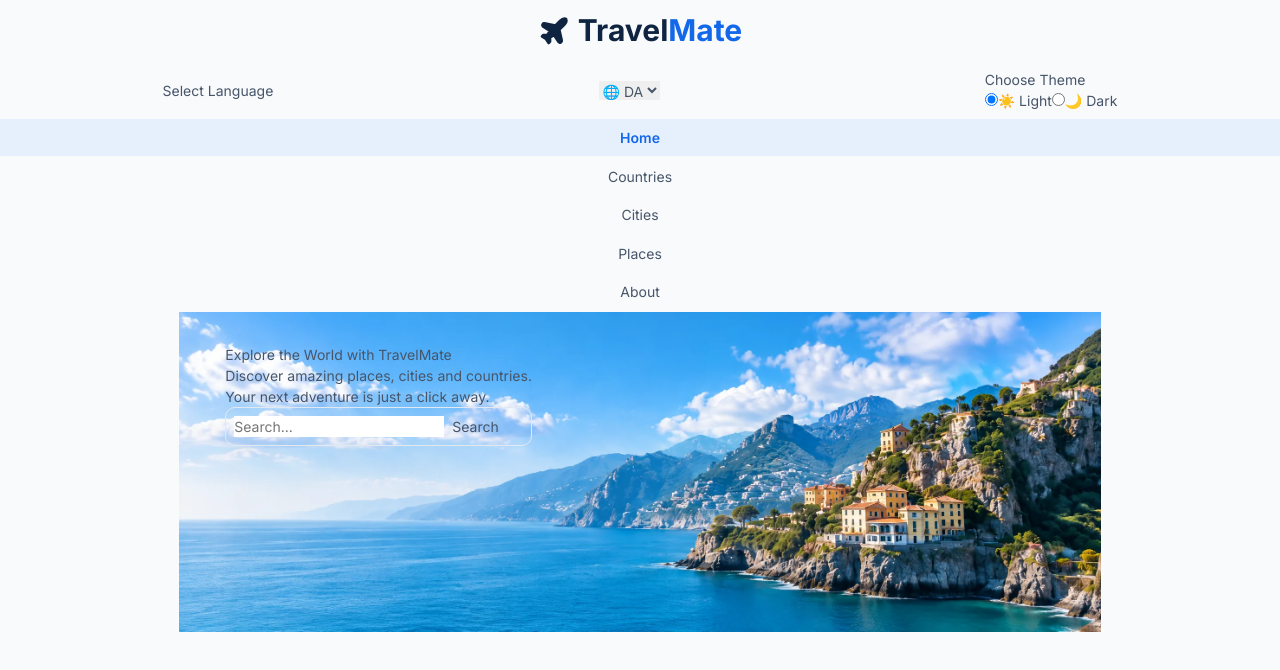
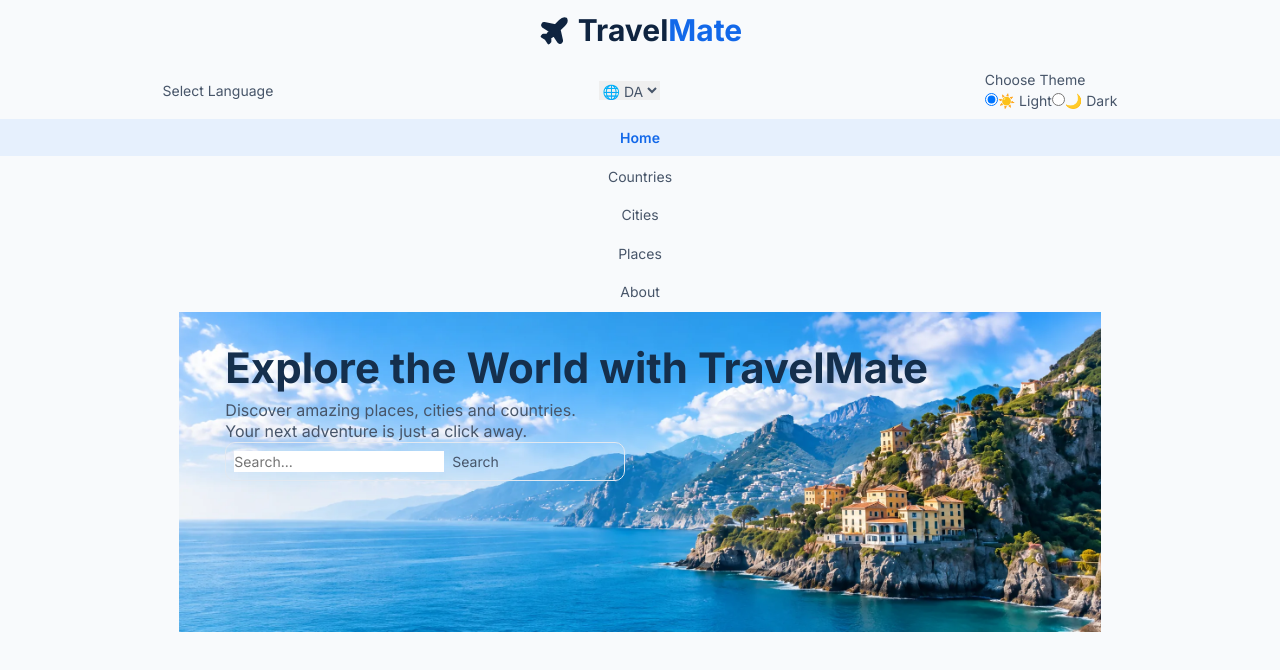
Before and after one commit to JLHammer/travel-mate, a React (Vite) app: page / in a window 1280 px wide. Shown: the top 670 px of the page. Built offline with nearby package versions, Linux system fonts and the light colour scheme.

Commit message:
style: add heading scale from mockup and size hero title and intro text

```diff
--- a/src/components/sections/HeroSection.tsx
+++ b/src/components/sections/HeroSection.tsx
@@ -22,12 +22,24 @@ const HeroImage = styled.img`
   object-position: 85% center;
 `;
 
+const HeroTitle = styled.h1`
+  color: ${({ theme }) => theme.colors.contrast};
+  margin-bottom: ${({ theme }) => theme.spacing.xs};
+`;
+
+const HeroText = styled.p`
+  font-size: ${({ theme }) => theme.fontSizes.s};
+  line-height: ${({ theme }) => theme.lineHeights.snug};
+  color: ${({ theme }) => theme.colors.text.body};
+`;
+
 const HeroContentWrapper = styled.div`
   display: flex;
   flex-direction: column;
   align-items: start;
   text-align: left;
   position: absolute;
+  width: 90%;
   top: 10%;
   left: 5%;
 `;
@@ -36,9 +48,9 @@ export const HeroSection = () => {
   return (
     <HeroSectionStyled>
       <HeroContentWrapper>
-        <h1>Explore the World with TravelMate</h1>
-        <p>Discover amazing places, cities and countries.</p>
-        <p>Your next adventure is just a click away.</p>
+        <HeroTitle>Explore the World with TravelMate</HeroTitle>
+        <HeroText>Discover amazing places, cities and countries.</HeroText>
+        <HeroText>Your next adventure is just a click away.</HeroText>
         <SearchBar />
       </HeroContentWrapper>
       <HeroImageWrapper>
--- a/src/styles/GlobalStyle.ts
+++ b/src/styles/GlobalStyle.ts
@@ -34,7 +34,27 @@ export const GlobalStyle = createGlobalStyle`
   }
 
   h1, h2, h3, h4, h5, h6 {
+    font-family: ${({ theme }) => theme.fonts.heading};
+    color: ${({ theme }) => theme.colors.text.heading};
     text-wrap: balance;
+  }
+
+  h1 {
+    font-size: ${({ theme }) => theme.fontSizes.xxl};
+    font-weight: ${({ theme }) => theme.fontWeights.bold};
+    line-height: ${({ theme }) => theme.lineHeights.tight};
+  }
+
+  h2 {
+    font-size: ${({ theme }) => theme.fontSizes.m};
+    font-weight: ${({ theme }) => theme.fontWeights.bold};
+    line-height: ${({ theme }) => theme.lineHeights.snug};
+  }
+
+  h3 {
+    font-size: ${({ theme }) => theme.fontSizes.s};
+    font-weight: ${({ theme }) => theme.fontWeights.semibold};
+    line-height: ${({ theme }) => theme.lineHeights.snug};
   }
 
   p {
--- a/src/styles/theme.ts
+++ b/src/styles/theme.ts
@@ -161,12 +161,15 @@ const base = {
     relaxed: 1.65, // Long paragraphs on the details page
   },
 
+  // Measured from the list mockup: xs nav/links/placeholder, s card titles
+  // and hero intro, m section headings, l logo, xxl hero title
   fontSizes: {
     xs: "0.875rem",
     s: "1rem",
     m: "1.25rem",
     l: "1.5rem",
     xl: "1.875rem",
+    xxl: "2.625rem",
   },
 
   spacing: {
```
